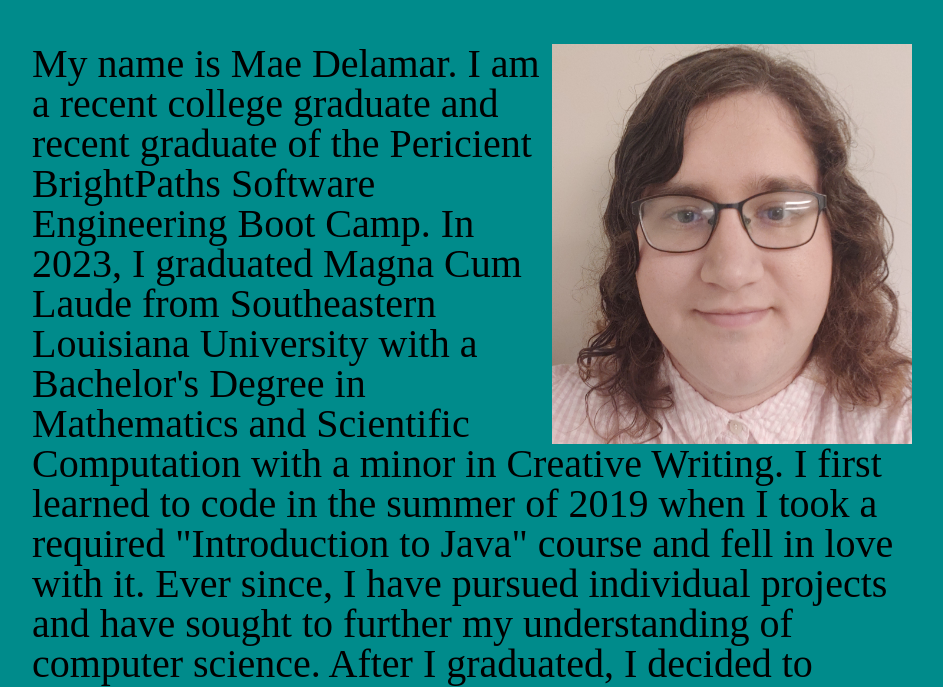
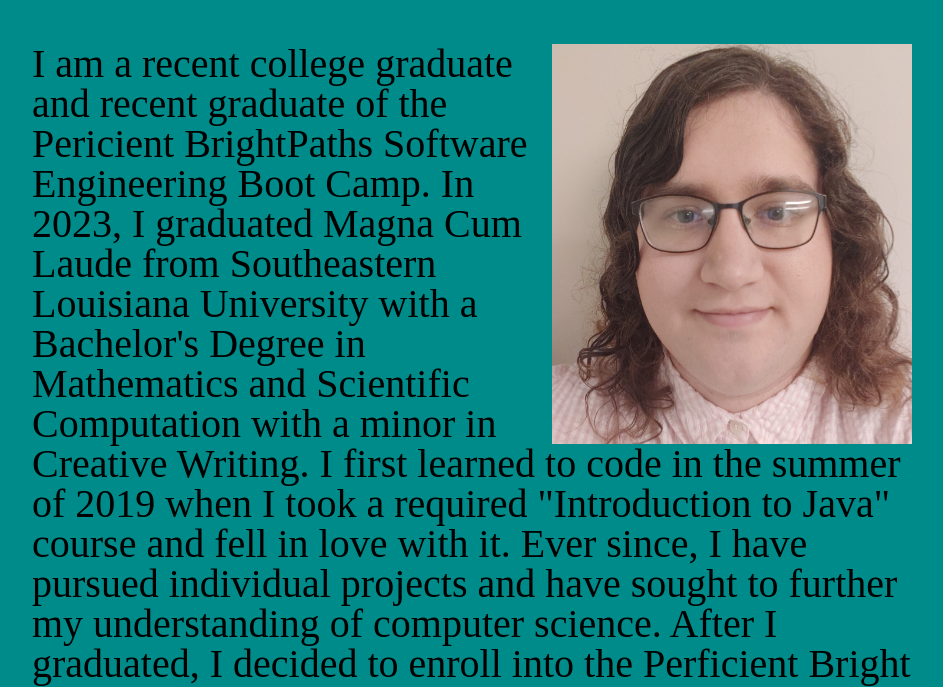
Before and after one commit to maedelamar/maedelamar.github.io, a plain HTML site: page about/about.html in a window 1280 px wide. Shown: the part 513-1200 px from the top of the page, without its empty margins (168-1111 px from the left). Drawn offline with Linux system fonts and the light colour scheme.

Commit message:
Altered About Page

```diff
--- a/about/about.html
+++ b/about/about.html
@@ -21,7 +21,7 @@
         <article id="about-text">
             <p>
                 <img src="20230425_160846.jpg" alt="picture of me" id="my-img">
-                My name is Mae Delamar. I am a recent college graduate and recent graduate of the Pericient BrightPaths Software Engineering Boot Camp.
+                I am a recent college graduate and recent graduate of the Pericient BrightPaths Software Engineering Boot Camp.
                 In 2023, I graduated Magna Cum Laude from Southeastern Louisiana University with a Bachelor's Degree in Mathematics and Scientific Computation with a
                 minor in Creative Writing.
                 I first learned to code in the summer of 2019 when I took a required "Introduction to Java" course and
```
